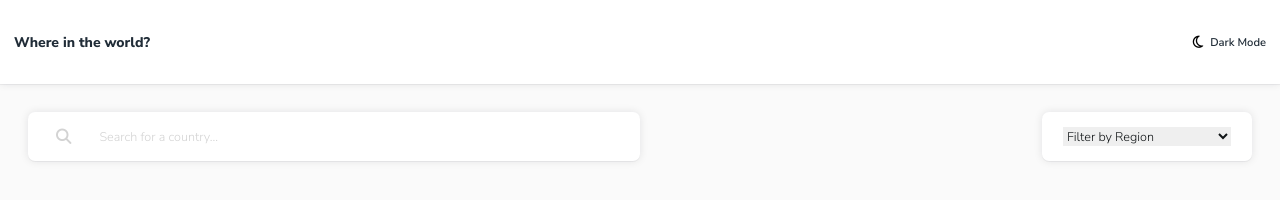
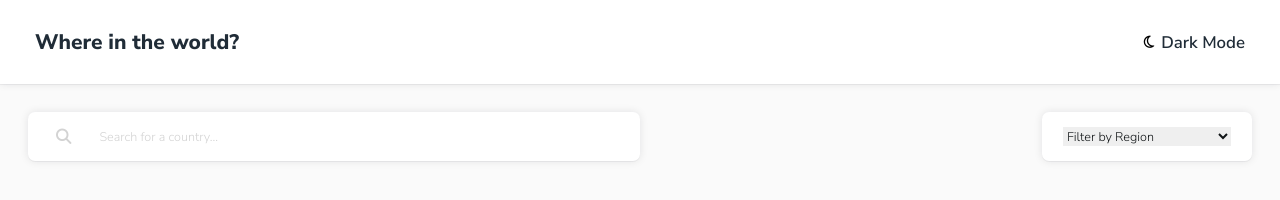
Before and after one commit to mahiranand/Rest-Countries, a plain HTML site: page index.html in a window 1280 px wide. Drawn offline with Linux system fonts and the light colour scheme; no server answers.

Commit message:
font size adjusted

```diff
--- a/style.css
+++ b/style.css
@@ -160,18 +160,27 @@ nav h1 {
     margin-left: 0.5rem;
     margin-right: 0.5rem;
   }
-  .container-search{
+  .container-search {
     flex-direction: row;
     justify-content: space-between;
     padding-left: 1rem;
     padding-right: 1rem;
     margin-bottom: 0;
   }
-  .searchbar{
+  .searchbar {
     min-width: 50%;
   }
-  .dropdown{
+  .dropdown {
     width: 15%;
     min-width: 15rem;
   }
+  nav {
+    padding: 2.5rem;
+  }
+  nav h1 {
+    font-size: 1.5rem;
+  }
+  .changemode h2{
+    font-size: 1.2rem;
+  }
 }
```
